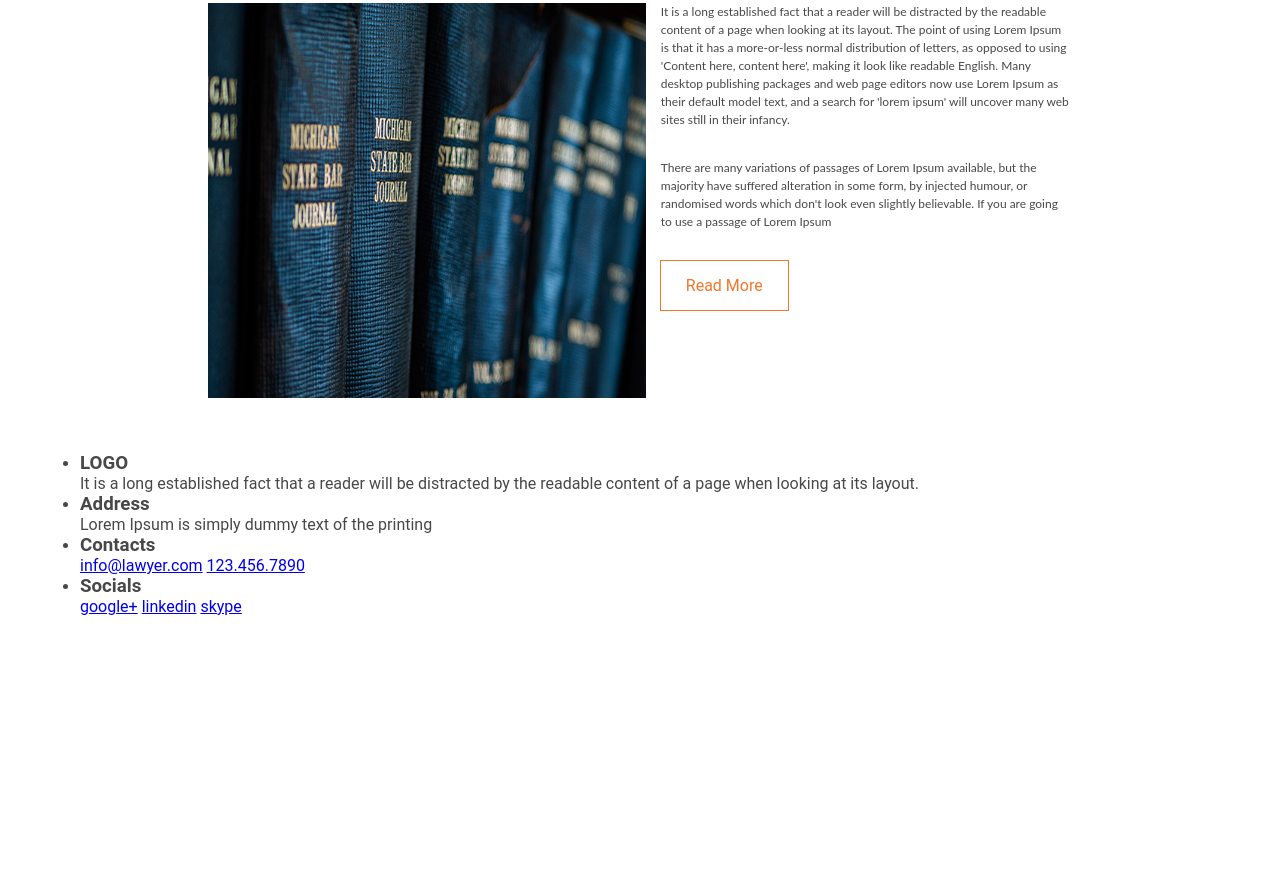
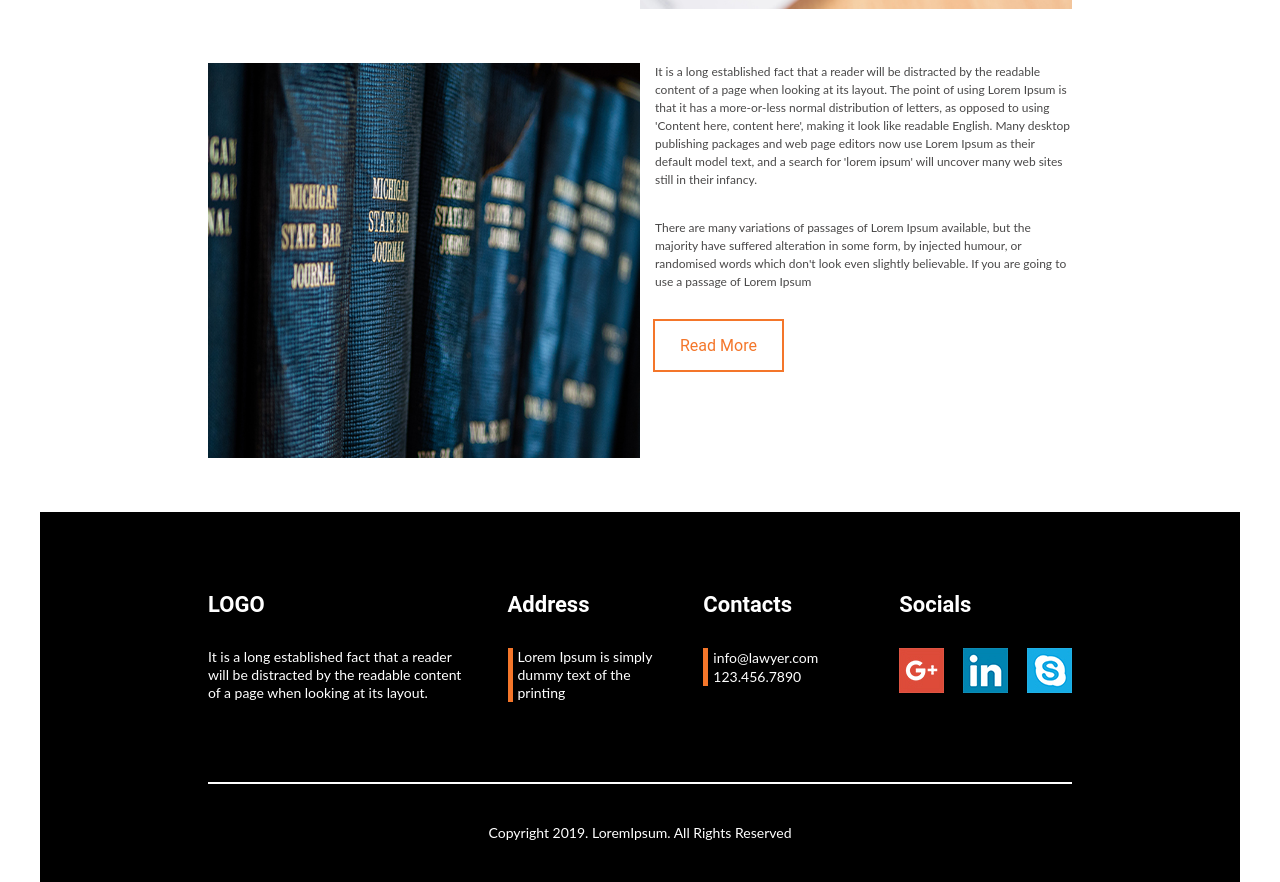
Before and after one commit to shurawi/law, a website: page source/index.html in a window 1280 px wide. Shown: the part 1519-2401 px from the top of the page. Before the commit the page ends 2151 px from the top, so only its background shows below. Drawn offline with Linux system fonts and the light colour scheme; a web font is replaced by a local one.

Commit message:
добавляет стили information и правки к остальным блокам

```diff
--- a/source/index.html
+++ b/source/index.html
@@ -97,36 +97,40 @@
     <footer>
       <section class="information">
         <ul class="information__list">
-          <li class="information__item">
-            <h3 class="information__title">LOGO</h3>
-            <p class="information__paragraph">It is a long established fact that a reader will be distracted by the readable content of a page when looking at its layout.</p>
+          <li class="information__item information__item--logo">
+            <a class="information__title information__title--logo" href="#">LOGO</a>
+            <p class="information__paragraph information__paragraph--logo">It is a long established fact that a reader will be distracted by the readable content of a page when looking at its layout.</p>
           </li>
           <li class="information__item">
             <h3 class="information__title">Address</h3>
-            <p class="information__paragraph">Lorem Ipsum is simply dummy text of the printing</p>
+            <p class="information__paragraph information__paragraph--address">Lorem Ipsum is simply dummy text of the printing</p>
           </li>
           <li class="information__item">
             <h3 class="information__title">Contacts</h3>
-            <div class="information__text">
+            <div class="information__text information__text--contact">
               <a class="information__link information__link--contact" href="mailto:info@lawyer.com">info@lawyer.com</a>
               <a class="information__link information__link--contact" href="tel:123.456.7890">123.456.7890</a>
             </div>
           </li>
           <li class="information__item">
             <h3 class="information__title">Socials</h3>
-            <div class="information__text">
-              <a class="information__link information__link--social" href="#">google+</a>
-              <a class="information__link information__link--social" href="#">linkedin</a>
-              <a class="information__link information__link--social" href="#">skype</a>
+            <div class="information__text information__text--social">
+              <a class="information__link information__link--social information__link--google" href="#">google+
+                <img src="img/google-plus-icon.jpg" width="45" height="45" alt="google+ icon">
+              </a>
+              <a class="information__link information__link--social information__link--li" href="#">linkedin
+                <img src="img/linkedin-icon.jpg" width="45" height="45" alt="linkedin icon">
+              </a>
+              <a class="information__link information__link--social information__link--skype" href="#">skype
+                <img src="img/skype-icon.jpg" width="45" height="45" alt="skype icon">
+              </a>
             </div>
           </li>
         </ul>
-        <div class="information__copyright">
-          <p class="information__paragraph"></p>
-        </div>
-
       </section>
-
+      <div class="copyright">
+        <p class="copyright__paragraph">Copyright 2019. LoremIpsum. All Rights Reserved</p>
+      </div>
     </footer>
   </body>
 </html>
--- a/source/sass/about.scss
+++ b/source/sass/about.scss
@@ -14,8 +14,12 @@
   display: flex;
 }
 
+.about__pic {
+  width: 50%;
+}
+
 .about__text {
-  width: 65%;
+  width: 50%;
 }
 
 .about__text--contract {
@@ -36,16 +40,17 @@
 .about__link {
   color: #f4762a;
   background-color: #ffffff;
-  outline: 1px solid #f4762a;
+  outline: 2px solid #f4762a;
 
   &:hover {
     color: #ffffff;
     background-color: #f4762a;
   }
 
-  &:active {
+  &:active,
+  &:focus {
     color: rgba(244, 118, 60, 1);
     background-color: #ffffff;
-    outline: 1px solid rgba(244, 118, 60, 0.6);
+    outline: 2px solid rgba(244, 118, 60, 0.6);
   }
 }
--- a/source/sass/appointment.scss
+++ b/source/sass/appointment.scss
@@ -3,7 +3,8 @@
 }
 
 .form {
-  padding-bottom: 50px;
+  width: 50%;
+  padding-bottom: 80px;
   background-color: #f4762a;
 }
 
@@ -16,7 +17,7 @@
 
 .form__title {
   display: inline-block;
-  margin: 20px 0 0 135px;
+  margin: 50px 0 0 135px;
   font-size: 26px;
   line-height: 78px;
   font-weight: 600;
@@ -33,6 +34,11 @@
    background-color: #f9b186;
    border: none;
    color: #ffffff;
+
+   &:active,
+   &:focus {
+     outline: 2px solid #000000;
+   }
  }
 
 .form__input::placeholder {
@@ -44,16 +50,31 @@
 .form__button {
   width: 200px;
   height: 40px;
-  margin-left: 299px;
+  margin-left: 50.5%;
   padding-top: 5px;
   font-size: 16px;
   color: #f4762a;
   background-color: #ffffff;
   border: none;
+  cursor: pointer;
+
+  &:hover {
+    color: #ffffff;
+    background-color: #f4762a;
+    outline: 2px solid #000000;
+  }
+
+  &:active,
+  &:focus {
+    color: #ffffff;
+    background-color: #f4762a;
+    outline: 2px solid #000000;
+  }
 }
 
 .appointment__text {
-  padding: 50px 50px 0 20px;
+  width: 50%;
+  padding: 80px 50px 0 20px;
 }
 
 .appointment__title {
@@ -75,16 +96,17 @@
   margin-left: 30px;
   color: #f4762a;
   background-color: #ffffff;
-  outline: 1px solid #f4762a;
+  outline: 2px solid #f4762a;
 
     &:hover {
       color: #ffffff;
       background-color: #f4762a;
     }
 
-    &:active {
+    &:active,
+    &:focus {
       color: rgba(244, 118, 60, 1);
       background-color: #ffffff;
-      outline: 1px solid rgba(244, 118, 60, 0.6);
+      outline: 2px solid rgba(244, 118, 60, 0.6);
     }
 }
--- a/source/sass/banner.scss
+++ b/source/sass/banner.scss
@@ -43,5 +43,15 @@
 .banner__link {
   margin: 30px 0 0 30px;
   color: inherit;
-  background: #f4762a;
+  background-color: #f4762a;
+
+  &:hover {
+    color: #f4762a;
+    background-color: #ffffff;
+  }
+
+  &:active,
+  &:focus {
+    outline: 2px solid #000000;
+  }
 }
--- a/source/sass/header.scss
+++ b/source/sass/header.scss
@@ -1,13 +1,14 @@
 .nav {
   margin: 35px 69px;
   display: flex;
-  justify-content: space-between;
+
 }
 
 .nav__list {
   margin: 0 auto;
+  padding: 0;
   display: flex;
-  justify-content: space-between;
+  flex-wrap: wrap;
   align-items: center;
   list-style: none;
   font-size: 18px;
@@ -21,6 +22,15 @@
 .nav__link {
   text-decoration: none;
   color: #000000;
+
+  &:hover {
+    color: #f4762a;
+  }
+
+  &:active,
+  &:focus {
+    text-decoration: underline;
+  }
 }
 
 .nav__link--active {
--- /dev/null
+++ b/source/sass/information.scss
@@ -0,0 +1,98 @@
+.information__list {
+  margin: 0 168px;
+  padding: 80px 0;
+  display: flex;
+  justify-content: space-between;
+  list-style: none;
+}
+
+.information__item {
+  width: 20%;
+}
+
+.information__item--logo {
+  width: 32%;
+}
+
+.information__title {
+  margin-bottom: 30px;
+  font-size: 22px;
+  line-height: 26px;
+}
+
+.information__title--logo {
+  display: inline-block;
+  font-weight: bold;
+  color: #ffffff;
+  text-decoration: none;
+}
+
+.information__paragraph {
+  font-family: "Lato", "Arial", sans-serif;
+  font-size: 14px;
+  line-height: 18px;
+}
+
+.information__paragraph--logo {
+  padding-right: 20px;
+}
+
+.information__paragraph--address,
+.information__text--contact {
+  border-left: 5px solid #f4762a;
+  padding-left: 5px;
+}
+
+.information__text--social {
+  display: flex;
+  justify-content: space-between;
+  flex-wrap: wrap;
+}
+
+.information__link {
+  font-family: "Lato", "Arial", sans-serif;
+  font-size: 14px;
+  line-height: 18px;
+  text-decoration: none;
+  color: #ffffff;
+
+  &:hover {
+    color: #f4762a;
+  }
+
+  &:active,
+  &:focus {
+    text-decoration: underline;
+  }
+}
+
+.information__link--social {
+  width: 45px;
+  height: 45px;
+  font-size: 0;
+}
+
+.information__link--google {
+  background-color: #dd4b39;
+}
+
+.information__link--li {
+  background-color: #0084b1;
+}
+
+.information__link--skype {
+  background-color: #15ace5;
+}
+
+.copyright {
+  margin: 0 168px;
+  padding: 40px 0;
+  text-align: center;
+  border-top: 2px solid #ffffff;
+}
+
+.copyright__paragraph {
+  font-family: "Lato", "Arial", sans-serif;
+  font-size: 14px;
+  line-height: 18px;
+}
--- a/source/sass/scaffolding.scss
+++ b/source/sass/scaffolding.scss
@@ -34,6 +34,11 @@ img {
   width: 100%;
 }
 
+footer {
+  color: #ffffff;
+  background-color: #000000;
+}
+
 .visually-hidden {
   position: absolute;
   width: 1px;
--- a/source/sass/style.scss
+++ b/source/sass/style.scss
@@ -2,4 +2,5 @@
 @import "header.scss";
 @import "banner.scss";
 @import "appointment.scss";
-@import "about.scss"
+@import "about.scss";
+@import "information.scss"
```
Also changed, not shown: source/css/style.min.css, source/img/google-plus-icon.jpg (added), source/img/linkedin-icon.jpg (added), source/img/skype-icon.jpg (added), 1 other file.
